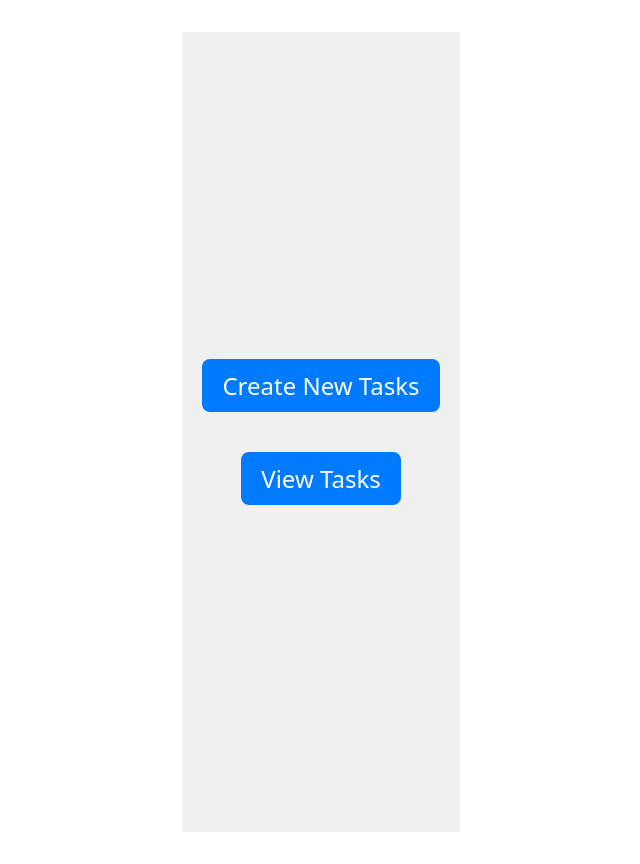
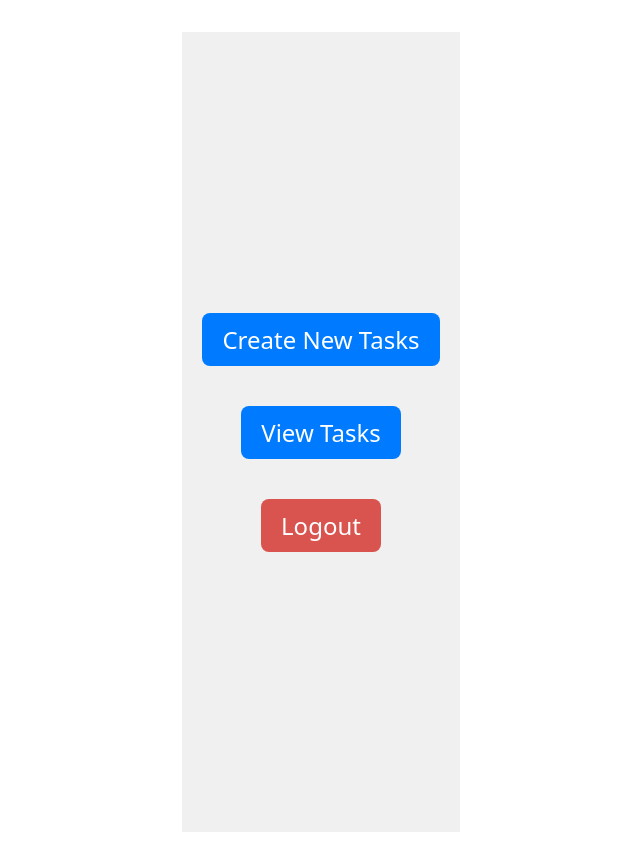
Before and after one commit to Anushka-Subasinghe/TODO-FE, a React (Vite) app: page / in a window 1280 px wide. Shown: the whole page, without its empty margins (319-959 px from the left). Built offline with nearby package versions, Linux system fonts and the light colour scheme; no server answers; sample sign-in values are in the browser's storage.

Commit message:
logout functionality

```diff
--- a/src/pages/HomePage.css
+++ b/src/pages/HomePage.css
@@ -22,3 +22,13 @@
 .home-button:hover {
   background-color: #0056b3;
 }
+
+.home-button.logout {
+  background-color: #d9534f;
+  color: white;
+  margin-top: 20px;
+}
+
+.home-button.logout:hover {
+  background-color: #c9302c;
+}
--- a/src/pages/Homepage.tsx
+++ b/src/pages/Homepage.tsx
@@ -1,8 +1,23 @@
 import { useNavigate } from "react-router-dom";
 import "./HomePage.css";
+import api from "../api/api";
+import toast from "react-hot-toast";
 
 const HomePage = () => {
   const navigate = useNavigate();
+
+  const handleLogout = async () => {
+    try {
+      await api.post("/auth/logout", {}, { withCredentials: true });
+      localStorage.removeItem("accessToken");
+      localStorage.removeItem("id");
+      toast.success("Logged out successfully!");
+      navigate("/login", { replace: true });
+    } catch (error) {
+      console.error(error);
+      toast.error("Logout failed");
+    }
+  };
 
   return (
     <div className="home-container">
@@ -12,6 +27,9 @@ const HomePage = () => {
       <button className="home-button" onClick={() => navigate("tasks")}>
         View Tasks
       </button>
+      <button className="home-button logout" onClick={handleLogout}>
+        Logout
+      </button>
     </div>
   );
 };
```
